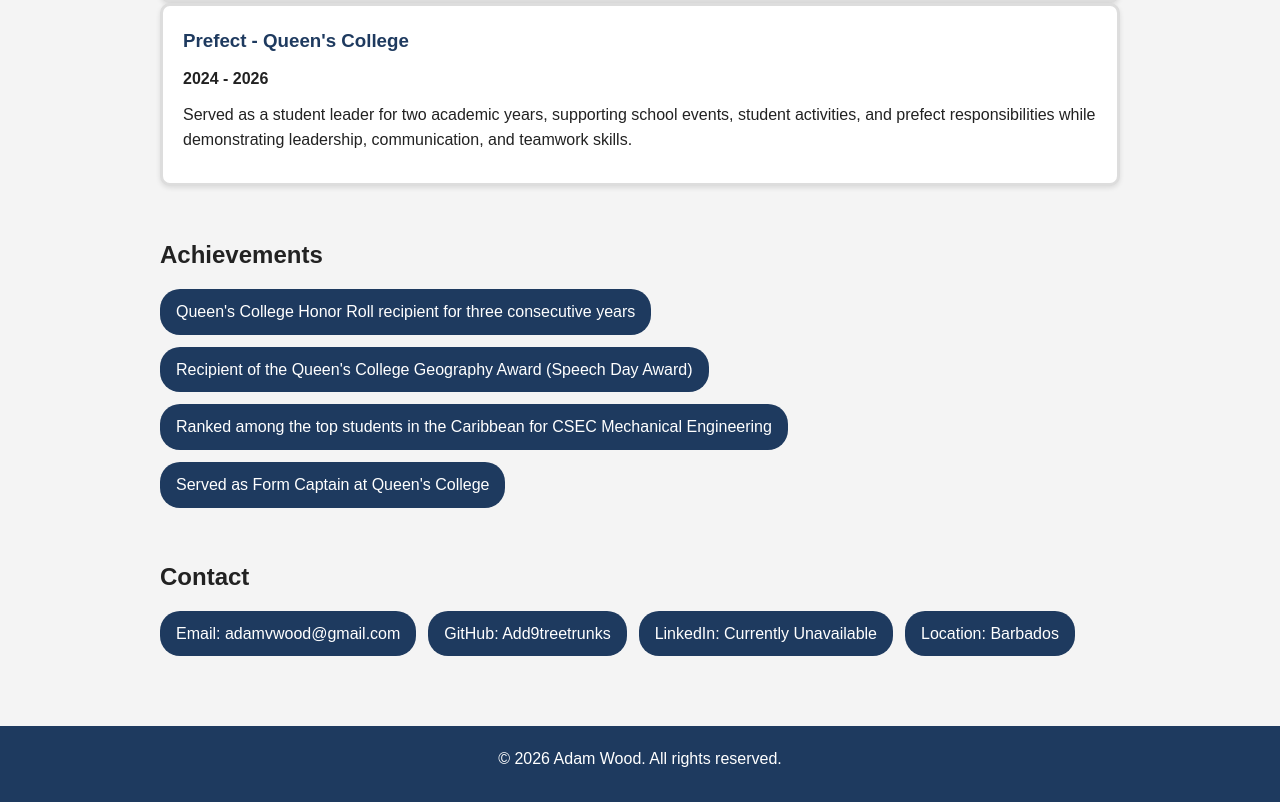
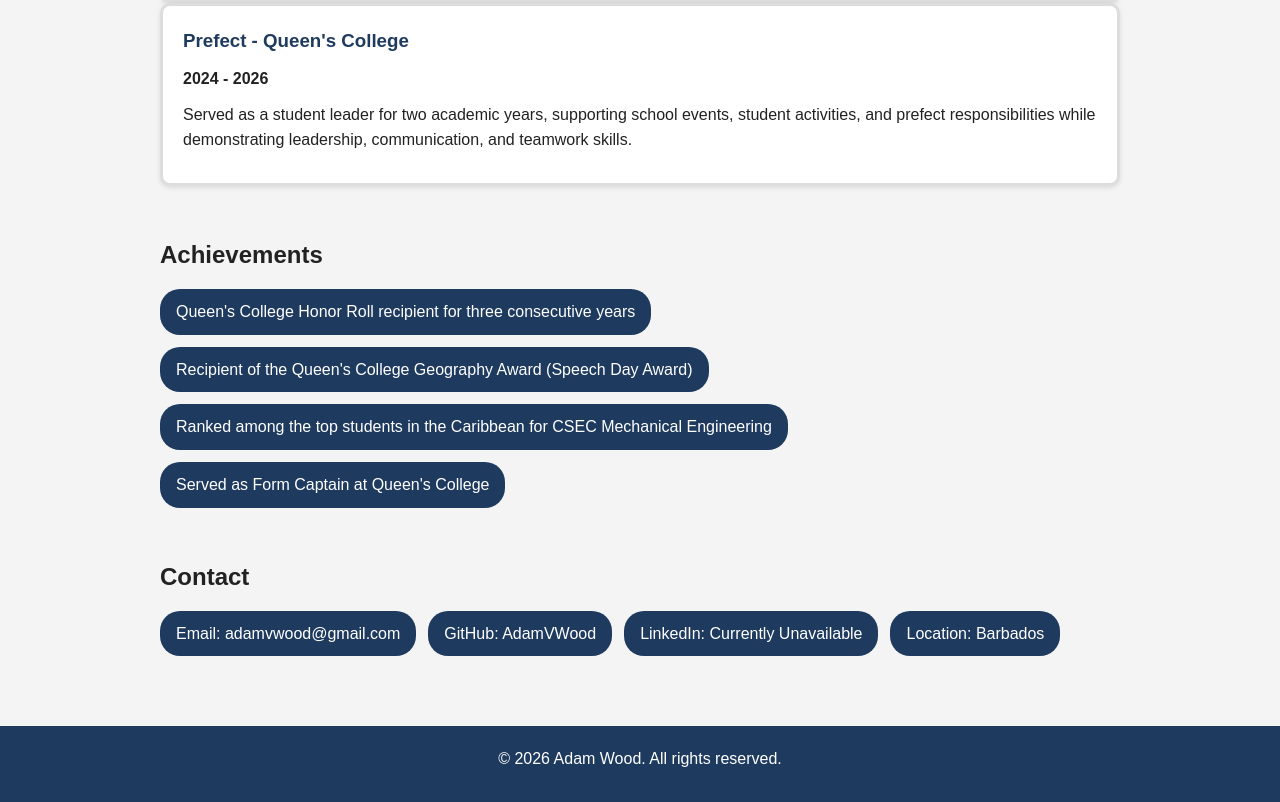
Before and after one commit to Add9treetrunks/adam-wood-portfolio, a website: page index.html in a window 1280 px wide. Shown: the part 2636-3438 px from the top of the page. Drawn offline with Linux system fonts and the light colour scheme.

Commit message:
Updates github name

```diff
--- a/index.html
+++ b/index.html
@@ -204,7 +204,7 @@
             <h2>Contact</h2>
             <div class="contact-list">
                 <p>Email: <a href="mailto:adamvwood@gmail.com">adamvwood@gmail.com</a></p>
-                <p>GitHub: <a href="https://github.com/Add9treetrunks" target="_blank">Add9treetrunks</a></p>
+                <p>GitHub: <a href="https://github.com/AdamVWood" target="_blank">AdamVWood</a></p>
                 <p>LinkedIn: <a href="" target="_blank">Currently Unavailable</a></p>
                 <p>Location: <a href="https://www.google.com/maps/place/Barbados/" target="_blank">Barbados</a> </p>
             </div>
```
